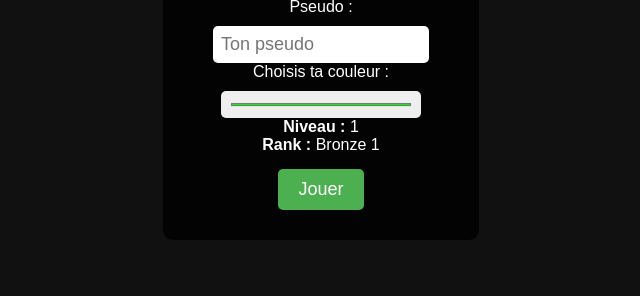
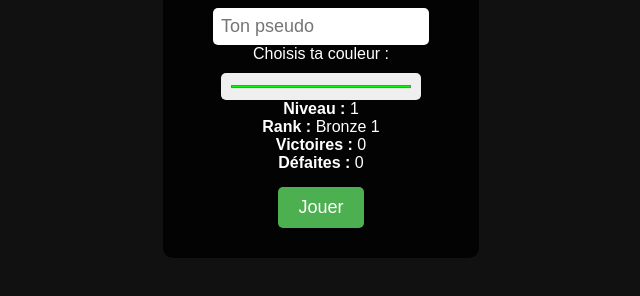
Before and after one commit to cedmystyx/agar.io, a plain HTML site: page index.html in a window 1280 px wide. Shown: the part 336-632 px from the top of the page, without its empty margins (319-959 px from the left). Drawn offline with Linux system fonts and the light colour scheme.

Commit message:
Update index.html

```diff
--- a/index.html
+++ b/index.html
@@ -14,7 +14,9 @@
     <input type="color" id="colorPicker" value="#00ff00" /><br />
     <div>
       <strong>Niveau :</strong> <span id="menuLevel">1</span><br />
-      <strong>Rank :</strong> <span id="menuGrade">Bronze 1</span>
+      <strong>Rank :</strong> <span id="menuGrade">Bronze 1</span><br />
+      <strong>Victoires :</strong> <span id="menuWins">0</span><br />
+      <strong>Défaites :</strong> <span id="menuLosses">0</span><br />
     </div>
     <button id="startBtn">Jouer</button>
   </div>
```
